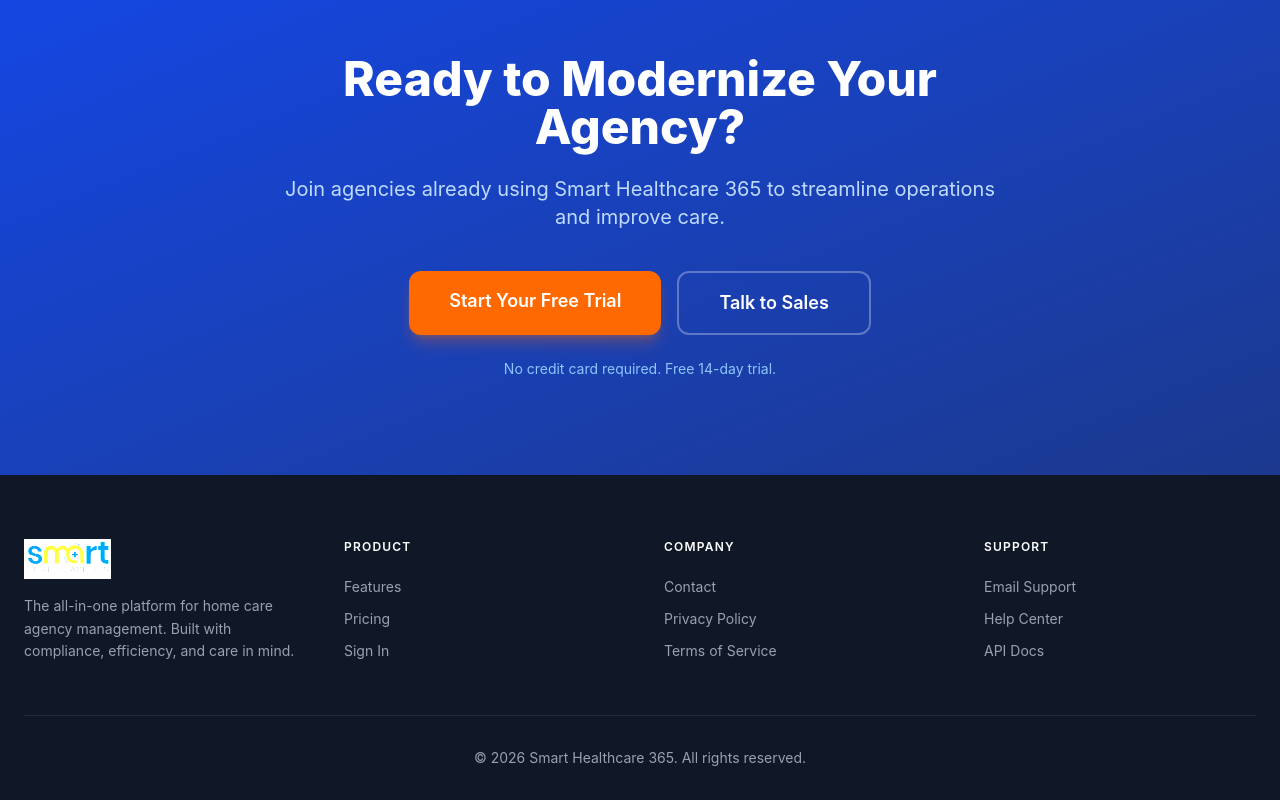
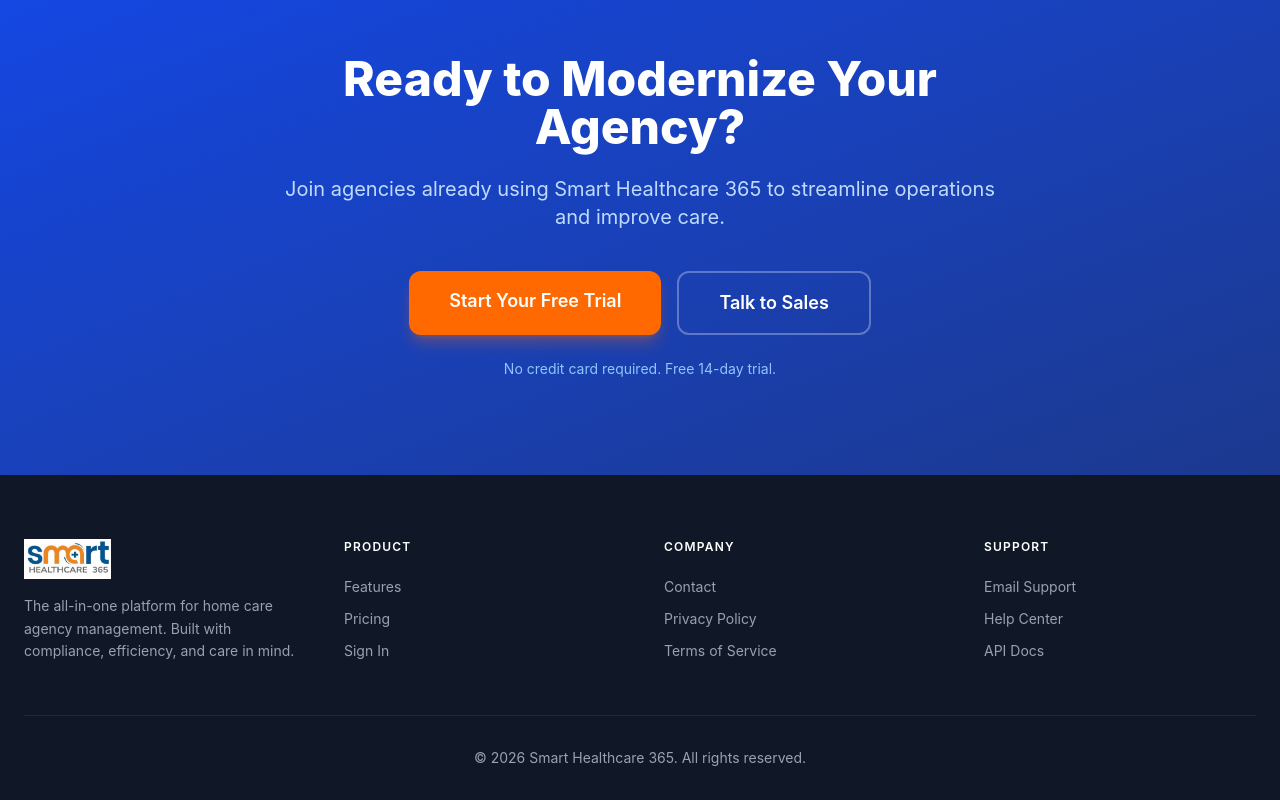
Before and after one commit to mutualassociate112/sh365-website, a website built with Vite: page index.html in a window 1280 px wide. Shown: the part 3600-4400 px from the top of the page. Built offline with nearby package versions, Linux system fonts and the light colour scheme.

Commit message:
Fix footer logo display

```diff
--- a/index.html
+++ b/index.html
@@ -262,7 +262,7 @@
   <div class="max-w-7xl mx-auto px-6">
     <div class="grid sm:grid-cols-2 lg:grid-cols-4 gap-12 mb-12">
       <div>
-        <img src="/logo.jpg" alt="Smart Healthcare 365" class="h-10 brightness-200 mb-4">
+        <img src="/logo.jpg" alt="Smart Healthcare 365" class="h-10 mb-4">
         <p class="text-sm leading-relaxed">The all-in-one platform for home care agency management. Built with compliance, efficiency, and care in mind.</p>
       </div>
       <div>
```
